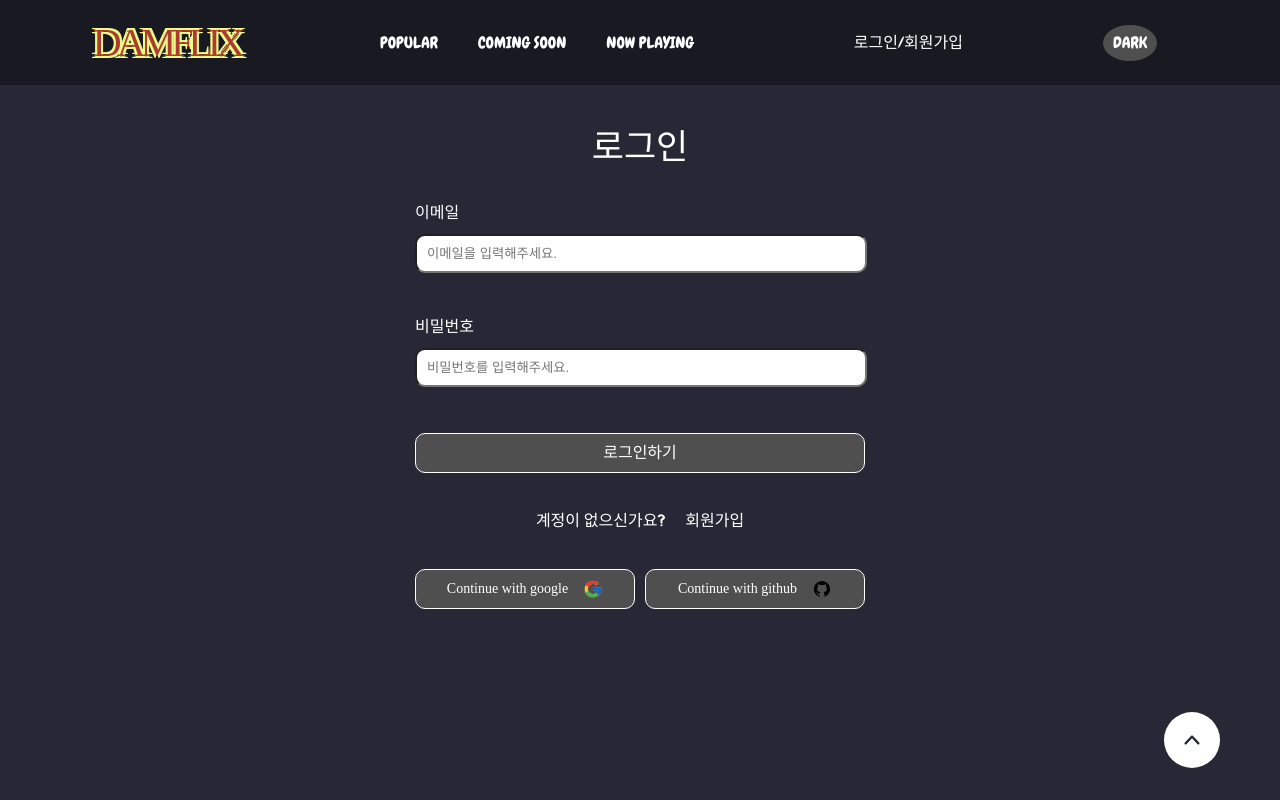
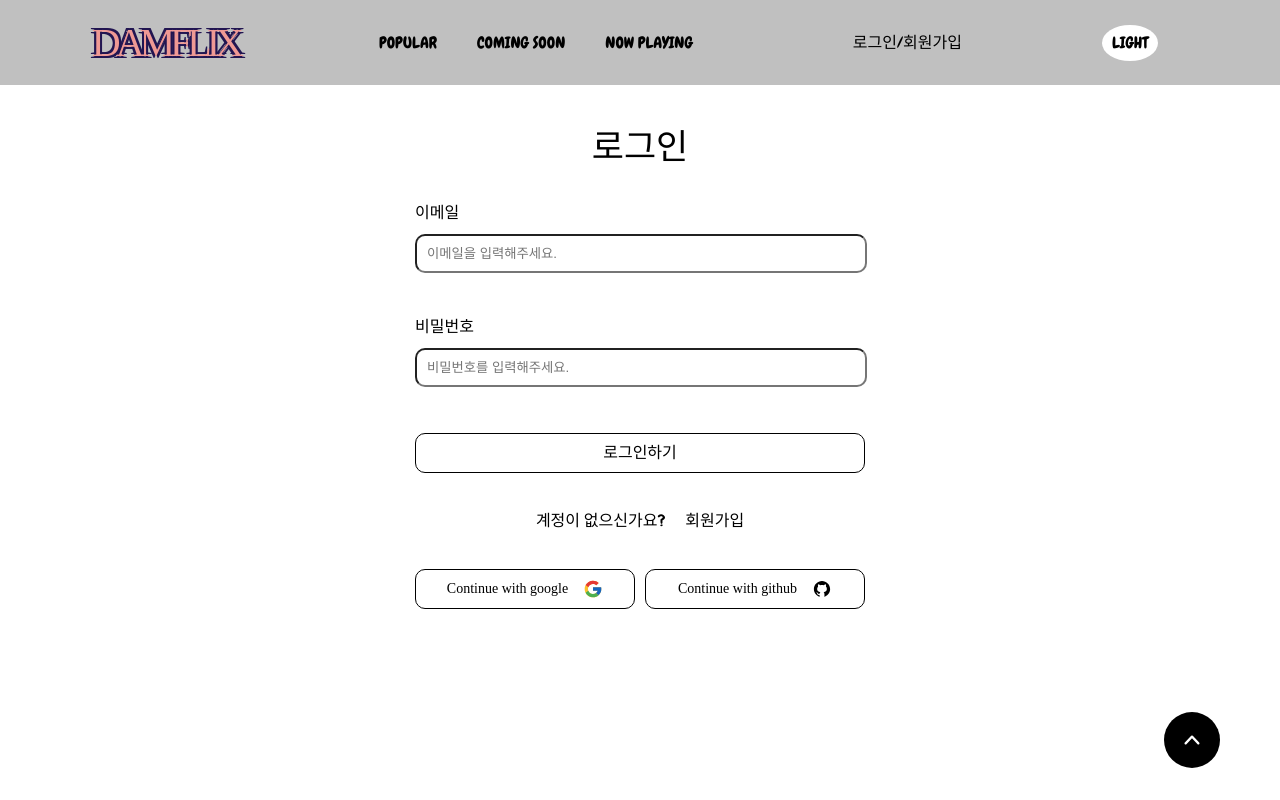
Before and after one commit to j2h30728/damflix, a React (Vite) app: page /sign-in in a window 1280 px wide. Built offline with nearby package versions, Linux system fonts and the light colour scheme; no server answers; a web font is replaced by a local one.

Commit message:
feat: useSyncExtranlStore 을 이용해서 로컬스토리지 관리

```diff
--- a/src/App.tsx
+++ b/src/App.tsx
@@ -1,32 +1,13 @@
 import { Outlet } from 'react-router-dom';
-import styled from 'styled-components';
 
-import { AuthContextProvider } from './auth/AuthContext';
-import { Header, ScrollTopButton } from './components';
-import { DarkModeContextProvider } from './contexts/DarkModeContext';
-import GlobalStyle from './styles/GlobalStyle';
+import { Layout } from './components';
 
 function App() {
   return (
-    <DarkModeContextProvider>
-      <AuthContextProvider>
-        <GlobalStyle />
-        <Layout>
-          <Header />
-          <Outlet />
-          <ScrollTopButton />
-        </Layout>
-      </AuthContextProvider>
-    </DarkModeContextProvider>
+    <Layout>
+      <Outlet />
+    </Layout>
   );
 }
 
 export default App;
-
-const Layout = styled.div`
-  margin-top: 130px;
-  display: flex;
-  flex-direction: column;
-  justify-content: center;
-  align-items: center;
-`;
--- a/src/auth/AuthContext.tsx
+++ /dev/null
@@ -1,44 +0,0 @@
-import { createContext, useEffect, useState } from 'react';
-import { useNavigate } from 'react-router-dom';
-
-import {
-  getTokenFromLocalStorage,
-  removeTokenFromLocalStorage,
-  setTokenFromLocalStorage,
-} from './tokenWithLocalStorage';
-
-interface AuthContextType {
-  isLoggedIn: boolean;
-  logOut: () => void;
-  signIn: (accessToken: string) => void;
-}
-
-export const AuthContext = createContext<AuthContextType>({} as AuthContextType);
-
-export const AuthContextProvider = ({ children }: { children: React.ReactNode }) => {
-  const [isLoggedIn, setIsLoggedIn] = useState(false);
-  const navigate = useNavigate();
-
-  const signIn = (accessToken: string) => {
-    setTokenFromLocalStorage(accessToken);
-    setIsLoggedIn(true);
-    return navigate('/');
-  };
-
-  const logOut = () => {
-    removeTokenFromLocalStorage();
-    setIsLoggedIn(false);
-    return navigate('/');
-  };
-
-  const checkedSignInState = () => {
-    const accessToken = getTokenFromLocalStorage();
-    return typeof accessToken === 'string';
-  };
-
-  useEffect(() => {
-    checkedSignInState() ? setIsLoggedIn(true) : setIsLoggedIn(false);
-  }, []);
-
-  return <AuthContext.Provider value={{ isLoggedIn, logOut, signIn }}>{children}</AuthContext.Provider>;
-};
--- a/src/auth/hooks/useSignIn.ts
+++ b/src/auth/hooks/useSignIn.ts
@@ -1,11 +1,8 @@
-import { useContext } from 'react';
-
-import { AuthContext } from '../AuthContext';
 import { useMutationSignInWithEmail } from '../mutations';
+import useUser from './useUser';
 
 const useSignIn = () => {
-  const { signIn } = useContext(AuthContext);
-
+  const { signIn } = useUser();
   const signInMutation = useMutationSignInWithEmail({
     onSuccess: async responseData => {
       const token = await responseData.user.getIdToken();
--- a/src/auth/hooks/useSocialAuth.ts
+++ b/src/auth/hooks/useSocialAuth.ts
@@ -1,10 +1,8 @@
-import { useContext } from 'react';
-
-import { AuthContext } from '../AuthContext';
 import { useGitHubAuthSignInWithPopup, useGoogleAuthSignInWithPopup } from '../mutations';
+import useUser from './useUser';
 
 const useSocialAuth = () => {
-  const { signIn } = useContext(AuthContext);
+  const { signIn } = useUser();
 
   const useGoogleAuth = () =>
     useGoogleAuthSignInWithPopup({
--- /dev/null
+++ b/src/auth/hooks/useStoreLocalStorage.ts
@@ -0,0 +1,27 @@
+import { useSyncExternalStore } from 'react';
+
+const useStoreLocalStorage = (key: string) => {
+  const subscribe = (listener: () => void) => {
+    window.addEventListener('storage', listener);
+    return () => {
+      window.removeEventListener('storage', listener);
+    };
+  };
+
+  const getSnapShot = () => {
+    return localStorage.getItem(key);
+  };
+  const setValueInLocalStorage = (value: string) => {
+    return localStorage.setItem(key, value);
+  };
+
+  const deleteValueInLocalStorage = () => {
+    return localStorage.removeItem(key);
+  };
+
+  const localStorageValue = useSyncExternalStore(subscribe, getSnapShot);
+
+  return { deleteValueInLocalStorage, localStorageValue, setValueInLocalStorage };
+};
+
+export default useStoreLocalStorage;
--- /dev/null
+++ b/src/auth/hooks/useUser.ts
@@ -0,0 +1,24 @@
+import { useNavigate } from 'react-router-dom';
+
+import ROUTE_PATH from '../../constants/route';
+import { ACCESS_TOKEN } from '../constants';
+import useStoreLocalStorage from './useStoreLocalStorage';
+
+const useUser = () => {
+  const { deleteValueInLocalStorage, localStorageValue, setValueInLocalStorage } = useStoreLocalStorage(ACCESS_TOKEN);
+  const navigate = useNavigate();
+
+  const signIn = (accessToken: string) => {
+    setValueInLocalStorage(accessToken);
+    return navigate(ROUTE_PATH.ROOT);
+  };
+
+  const logOut = () => {
+    deleteValueInLocalStorage();
+    return navigate(ROUTE_PATH.ROOT);
+  };
+  const isLoggedIn = !!localStorageValue;
+
+  return { isLoggedIn, logOut, signIn };
+};
+export default useUser;
--- a/src/auth/tokenWithLocalStorage.ts
+++ /dev/null
@@ -1,13 +0,0 @@
-import { ACCESS_TOKEN } from './constants';
-
-export const getTokenFromLocalStorage = () => {
-  return localStorage.getItem(ACCESS_TOKEN);
-};
-
-export const setTokenFromLocalStorage = (value: string) => {
-  return localStorage.setItem(ACCESS_TOKEN, value);
-};
-
-export const removeTokenFromLocalStorage = () => {
-  return localStorage.removeItem(ACCESS_TOKEN);
-};
--- a/src/components/Header.tsx
+++ b/src/components/Header.tsx
@@ -3,7 +3,7 @@ import { useContext } from 'react';
 import { Link, useLocation } from 'react-router-dom';
 import styled from 'styled-components';
 
-import { AuthContext } from '../auth/AuthContext';
+import useUser from '../auth/hooks/useUser';
 import ROUTE_PATH from '../constants/route';
 import { DarkModeContext } from '../contexts/DarkModeContext';
 import { MovieListType } from '../movies/types';
@@ -11,7 +11,7 @@ import scrollTolTop from '../utils/scrollTolTop';
 
 const Header = () => {
   const { handleChangeDarkMode, isDark } = useContext(DarkModeContext);
-  const { isLoggedIn, logOut } = useContext(AuthContext);
+  const { isLoggedIn, logOut } = useUser();
   const handleLogout = () => {
     if (confirm('로그아웃 하시겠습니까?')) {
       logOut();
--- /dev/null
+++ b/src/components/Layout.tsx
@@ -0,0 +1,33 @@
+import { ReactNode, useContext } from 'react';
+import styled, { ThemeProvider } from 'styled-components';
+
+import { Header, ScrollTopButton } from '.';
+import { DarkModeContext, DarkModeContextProvider } from '../contexts/DarkModeContext';
+import GlobalStyle from '../styles/GlobalStyle';
+import { darkTheme, lightTheme } from '../styles/theme';
+
+const Layout = ({ children }: { children: ReactNode }) => {
+  const { isDark } = useContext(DarkModeContext);
+  return (
+    <ThemeProvider theme={isDark ? darkTheme : lightTheme}>
+      <DarkModeContextProvider>
+        <GlobalStyle />
+        <Wrapper>
+          <Header />
+          {children}
+          <ScrollTopButton />
+        </Wrapper>
+      </DarkModeContextProvider>
+    </ThemeProvider>
+  );
+};
+
+const Wrapper = styled.div`
+  margin-top: 130px;
+  display: flex;
+  flex-direction: column;
+  justify-content: center;
+  align-items: center;
+`;
+
+export default Layout;
--- a/src/components/index.ts
+++ b/src/components/index.ts
@@ -1,5 +1,6 @@
 export { default as Header } from './Header';
 export { XMarkIcon } from './Icons';
+export { default as Layout } from './Layout';
 export { default as Modal } from './Modal';
 export { default as ScrollTopButton } from './ScrollTopButton';
 export { default as Spinner } from './Spinner';
--- a/src/contexts/DarkModeContext.tsx
+++ b/src/contexts/DarkModeContext.tsx
@@ -1,8 +1,14 @@
 import { createContext, useState } from 'react';
 import { ThemeProvider } from 'styled-components';
 
+import useStoreLocalStorage from '../auth/hooks/useStoreLocalStorage';
 import { darkTheme, lightTheme } from '../styles/theme';
 
+const DARK_MODE = {
+  DARK: 'DARK',
+  KEY: 'darkMode',
+  LIGHT: 'LIGHT',
+} as const;
 interface DarkModeContextType {
   handleChangeDarkMode: () => void;
   isDark: boolean;
@@ -11,8 +17,13 @@ interface DarkModeContextType {
 export const DarkModeContext = createContext<DarkModeContextType>({} as DarkModeContextType);
 
 export const DarkModeContextProvider = ({ children }: { children: React.ReactNode }) => {
-  const [isDark, setIsDark] = useState(true);
-  const handleChangeDarkMode = () => setIsDark(prev => !prev);
+  const { localStorageValue, setValueInLocalStorage } = useStoreLocalStorage(DARK_MODE.KEY);
+
+  const [isDark, setIsDark] = useState(() => localStorageValue === DARK_MODE.DARK);
+  const handleChangeDarkMode = () => {
+    setIsDark(prev => !prev);
+    setValueInLocalStorage(isDark ? DARK_MODE.LIGHT : DARK_MODE.DARK);
+  };
 
   return (
     <DarkModeContext.Provider value={{ handleChangeDarkMode, isDark }}>
```
